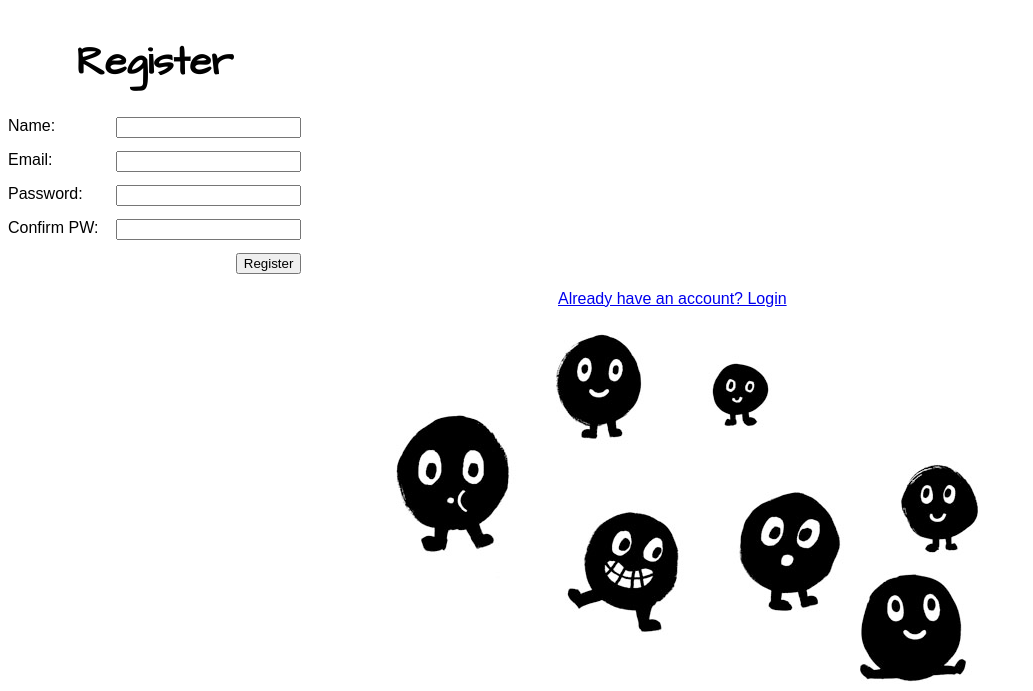
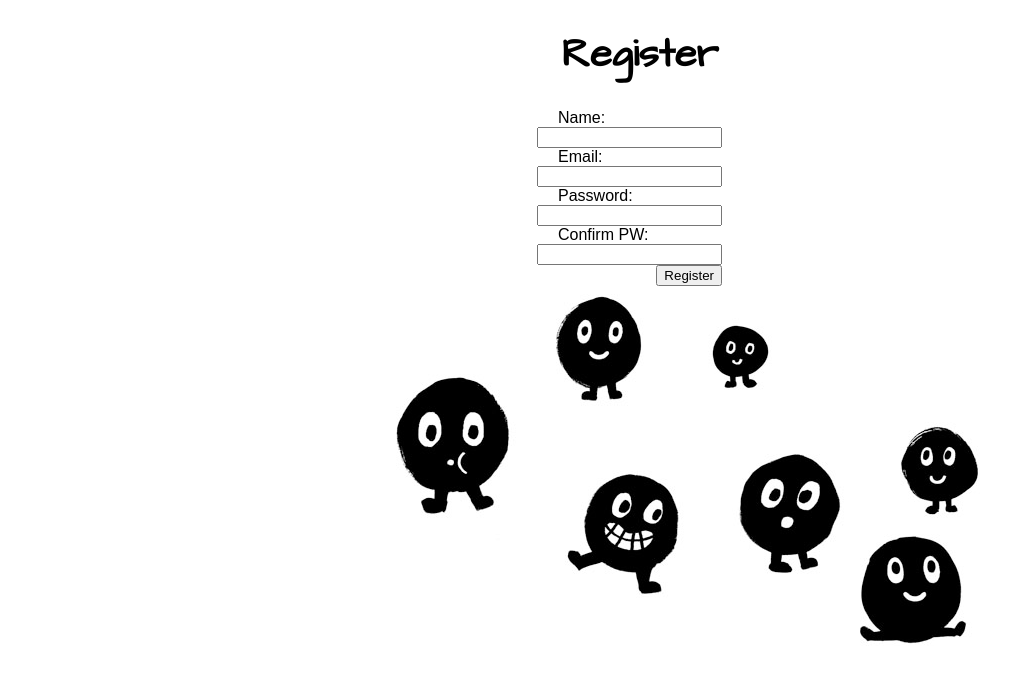
Before and after one commit to lormanlau/boba_app, a Django app: page /reg in a window 1280 px wide. Shown: the top 691 px of the page, without its empty margins (0-1033 px from the left). Run offline with Django 3.2, Linux system fonts and the light colour scheme; parts of the project's set-up code (start-up, migrations or seed data) failed here and were passed over.

Commit message:
updated login

```diff
--- a/apps/track_boba/static/track_boba/css/style_login.css
+++ b/apps/track_boba/static/track_boba/css/style_login.css
@@ -7,23 +7,15 @@ h1 {
     text-align: center;
 }
 
-div {
-    display: inline-block;
-}
-
-#login {
-    vertical-align: top;
+#register {
     margin-left: 550px;
-    display: absolute;
 
 }
 input {
     float: right;
-    margin-left: 18px;
+     margin-right: 550px;
+
 }
 img{
     margin-left: 380px;
 }
-a{
-  margin-left: 550px;
-}
--- a/apps/track_boba/templates/track_boba/login.html
+++ b/apps/track_boba/templates/track_boba/login.html
@@ -11,8 +11,8 @@
 	<h3 class="error {{messages.tags}}">{{message}}</h3>
 {%endfor%}
 {% if type %}
+	<h1>Register</h1>
 	<div id="register">
-		<h1>Register</h1>
 		<form action="/login" method="POST">
 			{%csrf_token%}
 			<p>Name: <input type="text" name="name"></p>
@@ -22,22 +22,22 @@
 			<input type="submit" value="Register">
 		</form>
 	</div>
-<p><a href='/signin'>Already have an account? Login</a></p>
 {% else %}
-	<div id="login">
-		<h1>Login</h1>
+	<h1>Login</h1>
+	<div id="register">
 		<form action="/login" method="POST">
 			{%csrf_token%}
 			<p>Email: <input type="email" name="email"></p>
 			<p>Password: <input type="password" name="pass"></p>
 			<input type="submit" value="Login">
+			<br>
+			<p><a href='/reg'>Do not have an account? Register!</a></p>
 		</form>
-	<br>
-	<p><a href='/reg'>Do not have an account? Register.</a></p>
 {% endif %}
 	</div>
 {% load static from staticfiles %}
 	<img src="{% static "track_boba/imgs/boba.jpg" %}" alt="Hi!"/>
+	<br>
 	</div>
 </body>
 </html>
```
